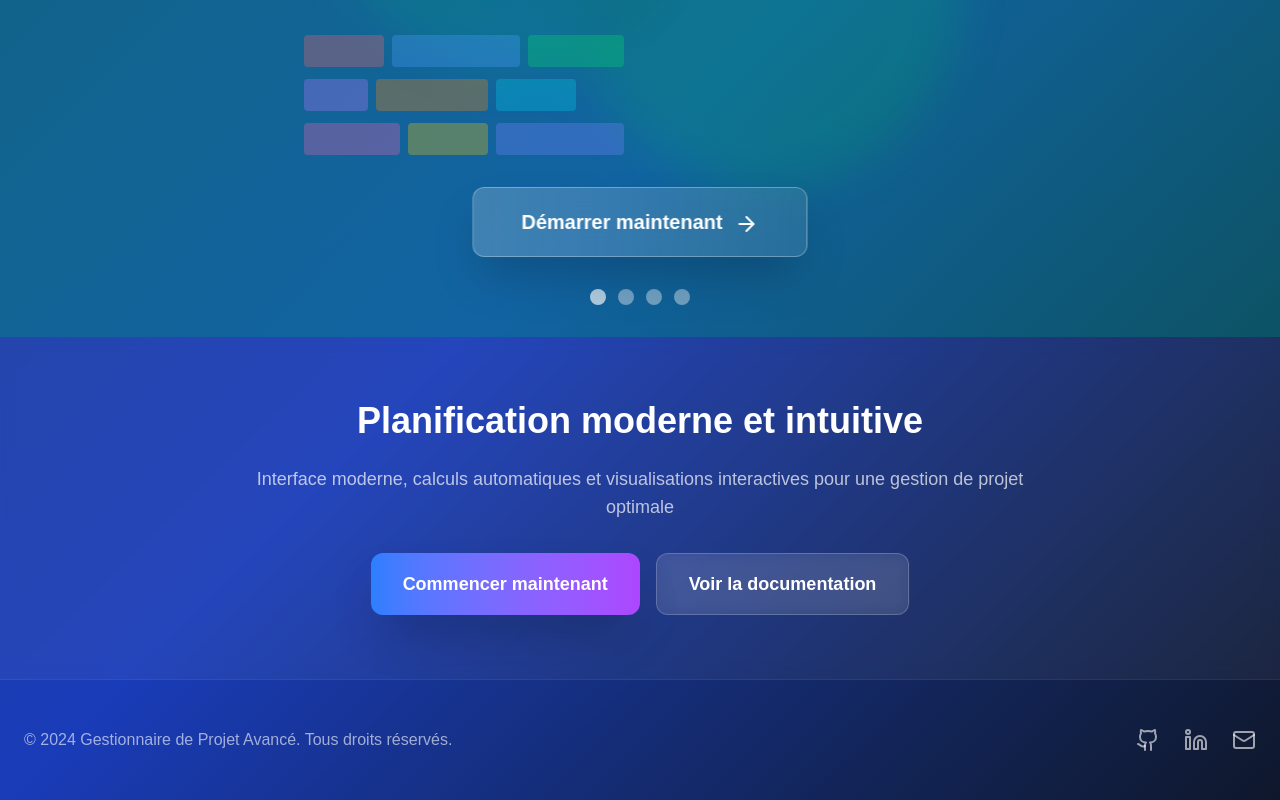
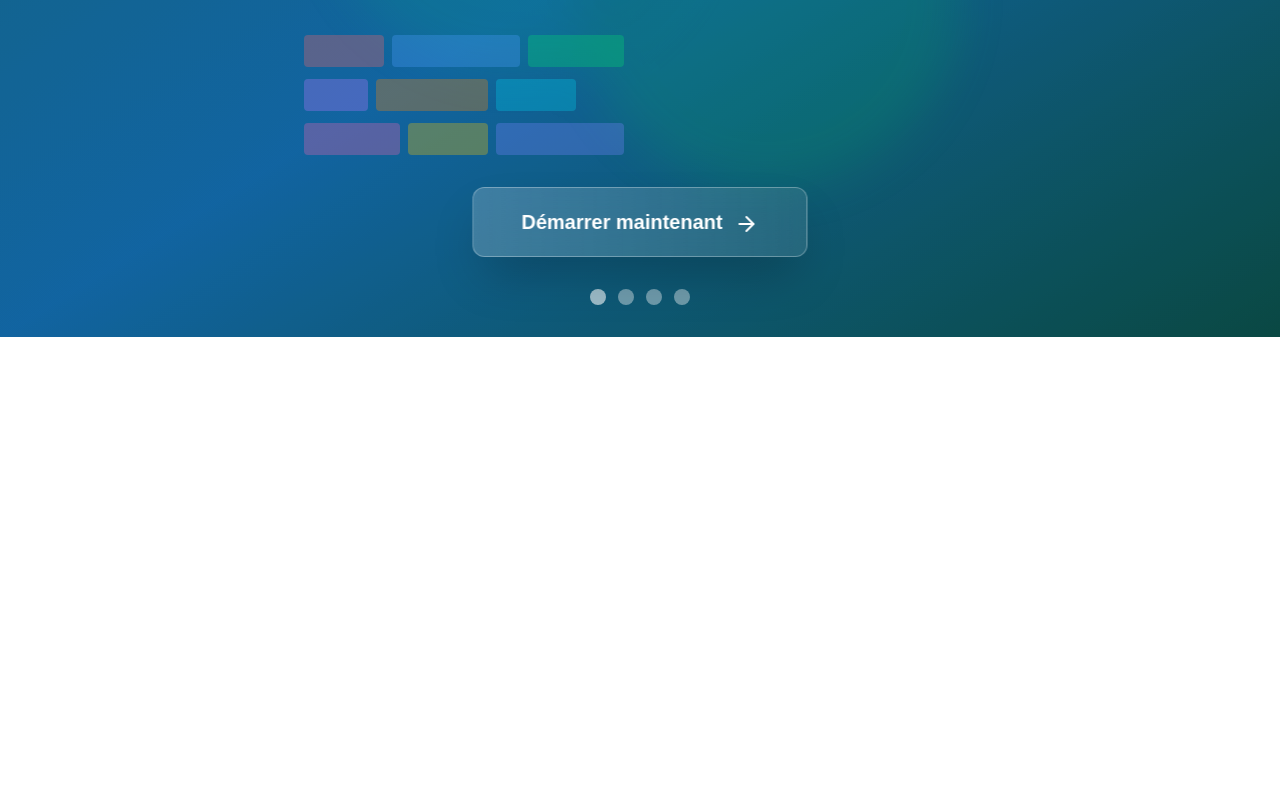
Before and after one commit to Napster7-0/tp2, a Next.js app: page / in a window 1280 px wide. Shown: the part 463-1263 px from the top of the page. After the commit the page ends 800 px from the top, so only its background shows below. Built offline with nearby package versions, Linux system fonts and the light colour scheme.

Commit message:
gestion des conflits et correction landing page

```diff
--- a/src/components/LandingPage.tsx
+++ b/src/components/LandingPage.tsx
@@ -205,41 +205,9 @@ export default function LandingPage({ onStartApp }: LandingPageProps) {
         </div>
       </section>
 
-      {/* Section d'information compacte */}
-      <section className="py-16 bg-white/5 backdrop-blur">
-        <div className="container mx-auto px-6 text-center">
-          <h2 className="text-3xl md:text-4xl font-bold text-white mb-6">
-            Planification moderne et intuitive
-          </h2>
-          <p className="text-lg text-white/70 max-w-3xl mx-auto mb-8">
-            Interface moderne, calculs automatiques et visualisations interactives pour une gestion de projet optimale
-          </p>
-          <div className="flex flex-col sm:flex-row gap-4 justify-center">
-            <button className="bg-gradient-to-r from-blue-500 to-purple-500 hover:from-blue-600 hover:to-purple-600 text-white px-8 py-4 rounded-xl font-semibold text-lg transition-all duration-300 shadow-2xl hover:shadow-blue-500/25 hover:scale-105">
-              Commencer maintenant
-            </button>
-            <button className="bg-white/10 backdrop-blur hover:bg-white/20 text-white px-8 py-4 rounded-xl font-semibold text-lg border border-white/20 transition-all duration-300">
-              Voir la documentation
-            </button>
-          </div>
-        </div>
-      </section>
 
-      {/* Footer */}
-      <footer className="py-12 border-t border-white/10">
-        <div className="container mx-auto px-6">
-          <div className="flex flex-col md:flex-row justify-between items-center">
-            <div className="text-white/60 mb-4 md:mb-0">
-              © 2024 Gestionnaire de Projet Avancé. Tous droits réservés.
-            </div>
-            <div className="flex items-center space-x-6">
-              <Github className="w-6 h-6 text-white/60 hover:text-white cursor-pointer transition-colors" />
-              <Linkedin className="w-6 h-6 text-white/60 hover:text-white cursor-pointer transition-colors" />
-              <Mail className="w-6 h-6 text-white/60 hover:text-white cursor-pointer transition-colors" />
-            </div>
-          </div>
-        </div>
-      </footer>
+
+
 
       <style jsx>{`
         @keyframes scroll {
```
